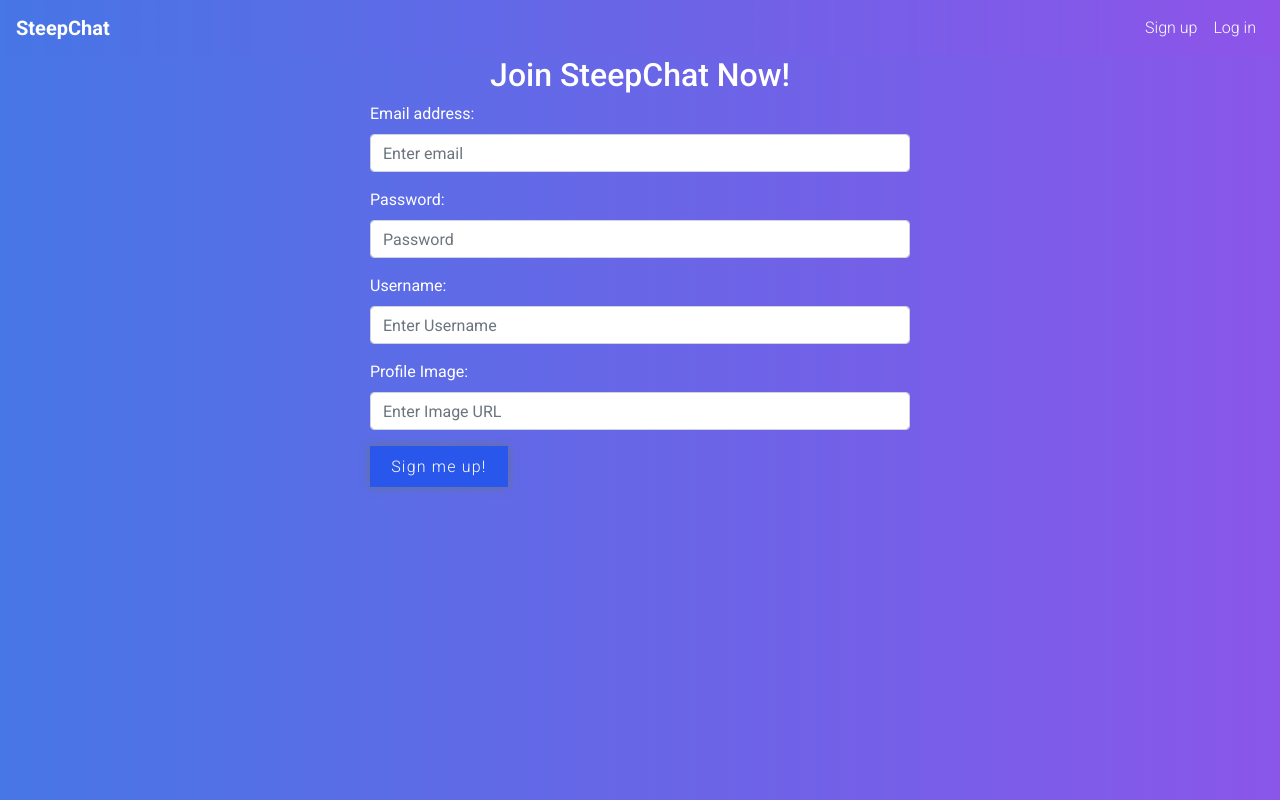
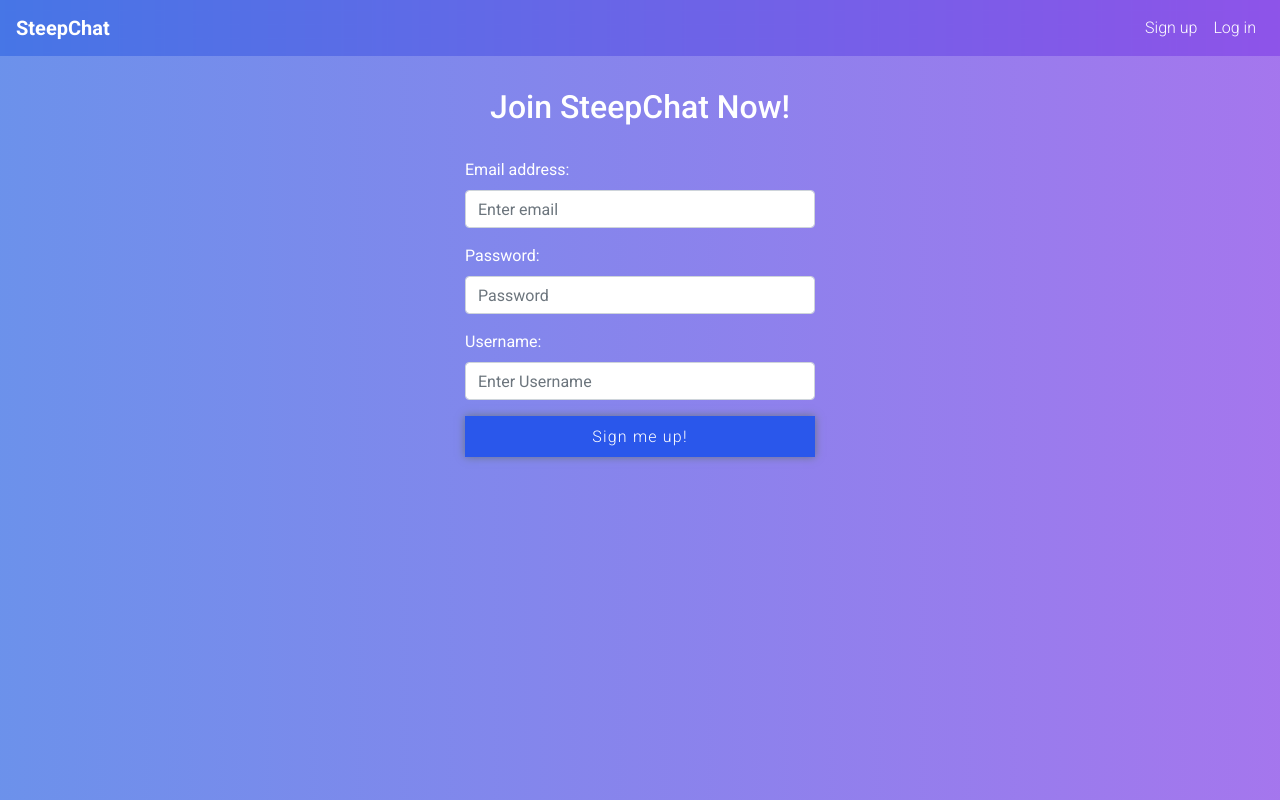
Before and after one commit to KayOhhDee/React-redux-steepchat-client, a React (Create React App) app: page /signup in a window 1280 px wide. Built offline with nearby package versions, Linux system fonts and the light colour scheme.

Commit message:
some bugs fixed

```diff
--- a/src/components/AuthForm.js
+++ b/src/components/AuthForm.js
@@ -31,7 +31,7 @@ class AuthForm extends Component{
   }
 
   render() {
-    const { email, username, password, profileImage } = this.state
+    const { email, username, password } = this.state
     const { heading, buttonText, signup, err, removeError, history } = this.props;
 
     history.listen( _ => {
@@ -41,9 +41,9 @@ class AuthForm extends Component{
     return (
       <div className="row justify-content-md-center authColor">
         <div className="background-form" />
-        <div className="col-md-6">
+        <div className="col-md-6 col-lg-4">
           <form onSubmit={this.handleSubmit}>
-            <h2 className="text-center">{heading}</h2>
+            <h2 style={{margin:"2rem 0"}} className="text-center">{heading}</h2>
             {err.message && (
               <div className="alert alert-danger">{err.message}</div>
             )}
@@ -86,23 +86,13 @@ class AuthForm extends Component{
                     name="username"
                   />
                 </div>
-                <div className="form-group">
-                  <label htmlFor="exampleInputPassword1">
-                    Profile Image:
-                  </label>
-                  <input
-                    type="text"
-                    className="form-control"
-                    id="exampleProfileImage1"
-                    placeholder="Enter Image URL"
-                    onChange={this.handleChange}
-                    value={profileImage}
-                    name="profileImage"
-                  />
-                </div>
               </div>
             )}
-            <button type="submit" className="btn btn-primary">
+            <button
+              style={{ width: "100%" }}
+              type="submit"
+              className="btn btn-primary"
+            >
               {buttonText}
             </button>
           </form>
--- a/src/components/MessageModal.js
+++ b/src/components/MessageModal.js
@@ -16,7 +16,7 @@ class MessageModal extends Component {
     super(props)
 
     this.state = {
-      date: null ? undefined : this.props.message.createdAt
+      date: null ? undefined : this.props.message.createdAt,
     };
 
     this.loading = null
@@ -28,7 +28,9 @@ class MessageModal extends Component {
   }
 
   componentDidUpdate(prevProps, prevState) {
-    this.loading = prevState.date === this.props.message.createdAt;
+    if (prevState.date === this.props.message.createdAt) {
+      this.loading = prevState.date === this.props.message.createdAt;
+    }
   }
 
 
@@ -55,7 +57,7 @@ class MessageModal extends Component {
       <div>
         <Modal toggle={toggle} isOpen={modalState}>
           <ModalBody style={{ padding: "0" }}>
-            { !this.loading ? (
+            { (!this.loading) ? (
               <Spinner
                 style={{
                   width: "4rem",
--- a/src/components/UserAside.js
+++ b/src/components/UserAside.js
@@ -56,9 +56,9 @@ class UserAside extends Component {
       _id },
       loading,
       isAuthenticated,
-    }} = this.props;
+    }, showProfile } = this.props;
     return (
-      <Col xl={{ size: 3, offset: 1 }} >
+      <Col xl={{ size: 3, offset: 1 }}>
         <aside>
           {(this.props.userDetails ? (
             this.loadingUser
@@ -66,7 +66,8 @@ class UserAside extends Component {
             !loading
           )) ? (
             isAuthenticated ? (
-              <div className="card">
+              <div className={"card " + ((_id === this.userDetails._id ||
+                    this.userDetails._id === undefined) && !showProfile ? "hide-card":"show-card")}>
                 <div className="view">
                   <img
                     src={
@@ -84,7 +85,6 @@ class UserAside extends Component {
                   {(_id === this.userDetails._id ||
                     this.userDetails._id === undefined) && (
                     <div>
-                      <Link to="/">
                       <span
                         id="editImage"
                         onClick={this.handleEditImage}
@@ -92,7 +92,6 @@ class UserAside extends Component {
                       >
                         <FontAwesomeIcon icon={faPen} />
                       </span>
-                      </Link>
                       <UncontrolledTooltip
                         placement="top"
                         target="editImage"
@@ -169,12 +168,12 @@ class UserAside extends Component {
                   No Profile Found, Please log in first
                 </h5>
                 <Link to="/signup" className="btn">
-                  <Button outline color="primary">
+                  <Button className="btn-style-comment" outline>
                     SignUp Now!
                   </Button>
                 </Link>
                 <Link to="/signin" className="btn">
-                  <Button outline color="primary">
+                  <Button className="btn-style-comment" outline>
                     SignIn
                   </Button>
                 </Link>
--- a/src/components/messageItem.js
+++ b/src/components/messageItem.js
@@ -97,7 +97,7 @@ class MessageItem extends Component {
 
     return (
       <Fade>
-        <li style={{wordBreak:"break-word"}}className="list-group-item">
+        <li style={{wordBreak:"break-word"}} className="list-group-item">
           <div className="list-item-info">
             <img
               src={profileImage || DefaultUserImg}
@@ -120,7 +120,7 @@ class MessageItem extends Component {
                   <FontAwesomeIcon icon={faEllipsisH} />
                 </span>
                 {this.state.popupVisible && (
-                  <div className="option-content">
+                  <div style={{wordBreak:"normal"}} className="option-content">
                     <DeleteMessage removeMessage={removeMessage} />
                   </div>
                 )}
--- /dev/null
+++ b/src/containers/AuthUser.js
@@ -0,0 +1,30 @@
+import React, { Component } from 'react';
+import { connect } from "react-redux";
+import { getUserInfo } from "../store/actions/user";
+import UserAside from "../components/UserAside";
+
+class AuthUser extends Component {
+  componentDidMount() {
+    this.props.getUserInfo();
+  }
+
+  render() {
+    return (
+      <div>
+        <UserAside showProfile currentUser={this.props.currentUser} />
+      </div>
+    );
+  }
+}
+
+function mapStateToProps(state) {
+  return {
+    currentUser: state.currentUser
+  };
+}
+
+
+export default connect(
+  mapStateToProps,
+  { getUserInfo }
+)(AuthUser);
--- a/src/containers/Main.js
+++ b/src/containers/Main.js
@@ -8,6 +8,7 @@ import { removeError } from '../store/actions/error';
 import withAuth from '../hocs/withAuth';
 import MessageForm from '../containers/MessageForm';
 import User from './User';
+import AuthUser from './AuthUser';
 
 const Main = props => {
   const {authUser, error, removeError, currentUser} = props
@@ -49,6 +50,7 @@ const Main = props => {
           }}
         />
         <Route exact path="/users/:id" component={User} />
+        <Route exact path="/user/profile" component={AuthUser} />
         <Route exact path="/users/:id/message/:messageId" component={User} />
         <Route path="/" component={withAuth(MessageForm)} />
       </Switch>
--- a/src/containers/Navbar.js
+++ b/src/containers/Navbar.js
@@ -42,11 +42,11 @@ class NavBar extends Component {
                       <DropdownToggle className="profileIco" nav caret>
                         <FontAwesomeIcon icon={faUserCircle} />
                       </DropdownToggle>
-                      <DropdownMenu right>
-                        <DropdownItem>
-                          <div onClick={this.logout}>Profile</div>
+                      <DropdownMenu right className="profile-menu">
+                        <DropdownItem className="profile">
+                          <Link style={{color: "black", fontWeight:"400"}} to={"/user/profile"}>Profile</Link>
                         </DropdownItem>
-                        <DropdownItem divider />
+                        <DropdownItem divider className="profile" />
                         <DropdownItem>
                           <div onClick={this.logout}>Log out</div>
                         </DropdownItem>
--- a/src/index.css
+++ b/src/index.css
@@ -307,6 +307,18 @@ nav {
   }
 }
 
+@media screen and (max-width: 1200px) {
+  .hide-card {
+    display: none;
+  }
+}
+
+@media screen and (max-width: 1200px) {
+  .show-card {
+    display: block;
+  }
+}
+
 .view {
   box-shadow: 0 5px 11px 0 rgba(0, 0, 0, .18),
   0 4px 15px 0 rgba(0, 0, 0, .15);
@@ -384,6 +396,7 @@ nav {
   left: 178px;
   top: 149px;
   background-color: #8E54E9;
+  cursor: pointer;
 }
 
 .card-body-edit {
@@ -438,18 +451,13 @@ nav {
 /* Form */
 
 .background-form {
-  display: flex;
-  flex-direction: column;
-  align-items: center;
-  justify-content: center;
-  text-align: center;
   width: 100vw;
-  height: 100vh;
   position: absolute;
   top: 0;
   left: 0;
+  bottom: 0;
   z-index: -10;
-  background: url('./images/ev-background.jpg')
+  background: linear-gradient(to right, rgba(71, 118, 230, .8), rgba(142, 84, 233, .8));
 }
 
 /* Auth Form */
@@ -504,3 +512,15 @@ nav {
 button.close {
   outline: none !important;
 }
+
+/* Profile */
+
+.profile-menu {
+  min-width: auto;
+}
+
+@media screen and (min-width: 1200px) {
+  .profile {
+    display: none;
+  }
+}
```
Lines whose indentation alone changed are shown as unchanged.
